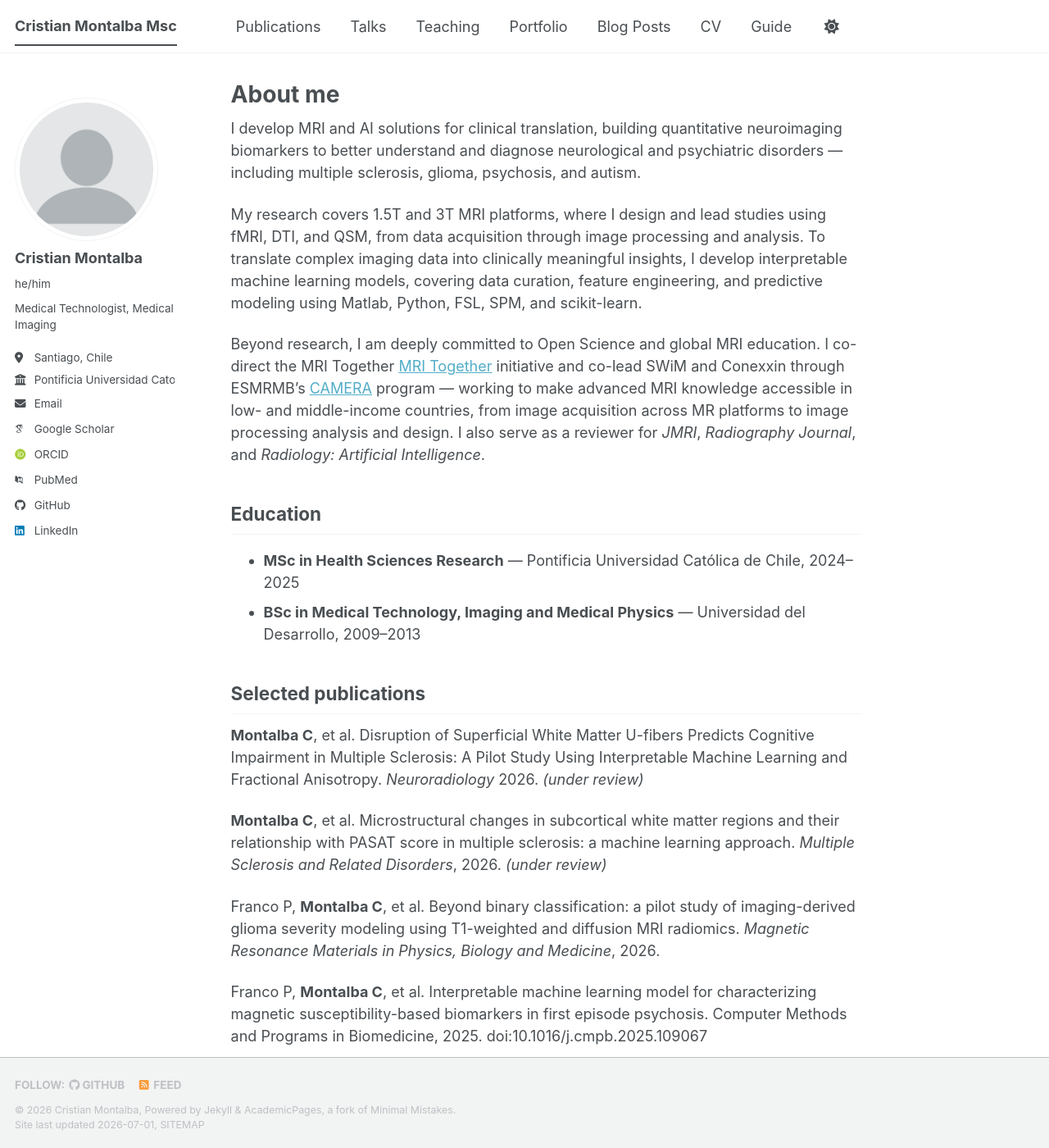
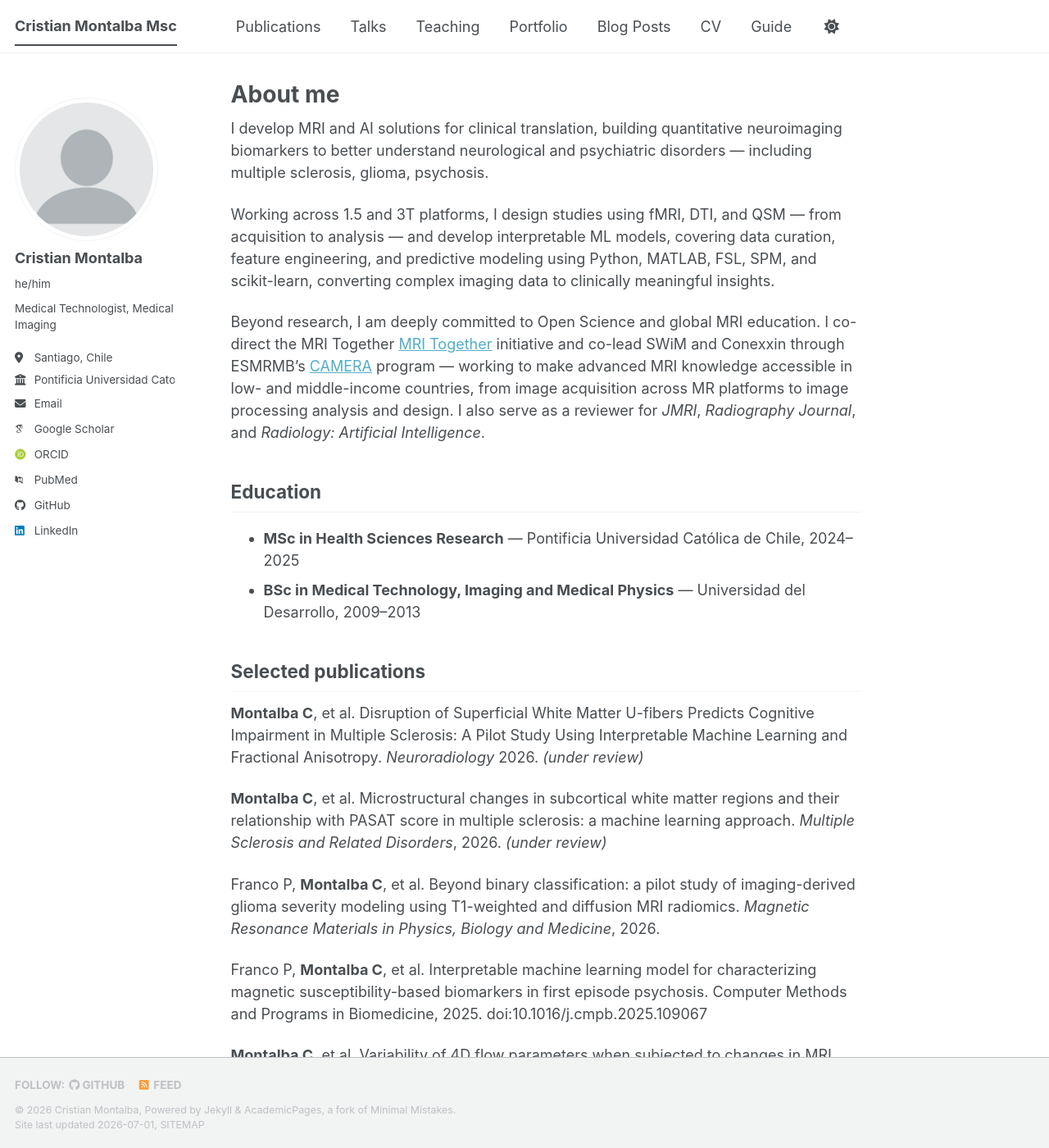
Before and after one commit to cristianmontalba/cristianmontalba.github.io, a Jekyll site: the page built from _pages/about.md, in a window 1280 px wide and 1400 px high. Shown: the whole window at 82% size. Built offline with Jekyll 4.4.1, drawn with Linux system fonts in a browser that asks for light colours; some web fonts are replaced; a script bundle is joined from its source files by our own code; library files that are not in the unit come from our copies.

Commit message:
Update about.md

```diff
--- a/_pages/about.md
+++ b/_pages/about.md
@@ -7,11 +7,12 @@ redirect_from:
   - /about.html
 ---
 
-I develop MRI and AI solutions for clinical translation, building quantitative neuroimaging biomarkers to better understand and diagnose neurological and psychiatric disorders — including multiple sclerosis, glioma, psychosis, and autism.
+I develop MRI and AI solutions for clinical translation, building quantitative neuroimaging biomarkers to better understand neurological and psychiatric disorders — including multiple sclerosis, glioma, psychosis.
 
-My research covers 1.5T and 3T MRI platforms, where I design and lead studies using fMRI, DTI, and QSM, from data acquisition through image processing and analysis. To translate complex imaging data into clinically meaningful insights, I develop interpretable machine learning models, covering data curation, feature engineering, and predictive modeling using Matlab, Python, FSL, SPM, and scikit-learn.
+Working across 1.5 and 3T platforms, I design studies using fMRI, DTI, and QSM — from acquisition to analysis — and develop interpretable ML models, covering data curation, feature engineering, and predictive modeling using Python, MATLAB, FSL, SPM, and scikit-learn, converting complex imaging data to clinically meaningful insights.
 
 Beyond research, I am deeply committed to Open Science and global MRI education. I co-direct the MRI Together [MRI Together](https://mritogether.esmrmb.org/) initiative and co-lead SWiM and Conexxin through ESMRMB's [CAMERA](https://www.cameramriafrica.org/) program — working to make advanced MRI knowledge accessible in low- and middle-income countries, from image acquisition across MR platforms to image processing analysis and design. I also serve as a reviewer for *JMRI*, *Radiography Journal*, and *Radiology: Artificial Intelligence*.
+
 
 ## Education
 
@@ -28,8 +29,6 @@ Franco P, **Montalba C**, et al. Beyond binary classification: a pilot study of
 
 Franco P, **Montalba C**, et al. Interpretable machine learning model for characterizing magnetic susceptibility-based biomarkers in first episode psychosis. Computer Methods and Programs in Biomedicine, 2025. doi:10.1016/j.cmpb.2025.109067
 
-Mumuni AN, Eyre K, **Montalba C**, et al. Scan With Me: A Train-the-Trainer Program to Upskill MRI Personnel in Low- and Middle-Income Countries. Journal of the American College of Radiology, 2024. doi:10.1016/j.jacr.2024.04.026
-
 **Montalba C**, et al. Variability of 4D flow parameters when subjected to changes in MRI acquisition parameters using a realistic thoracic aortic phantom. *Magnetic Resonance in Medicine*, 2017. doi:[10.1002/mrm.26834](https://doi.org/10.1002/mrm.26834)
 
 ## Recognition
```
